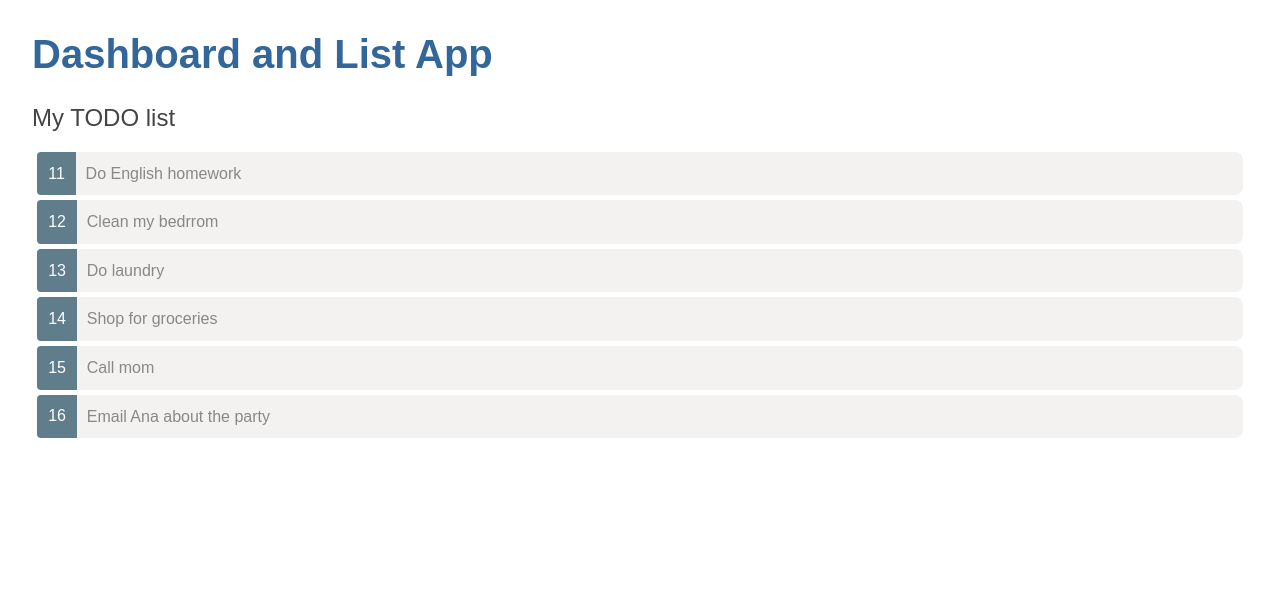
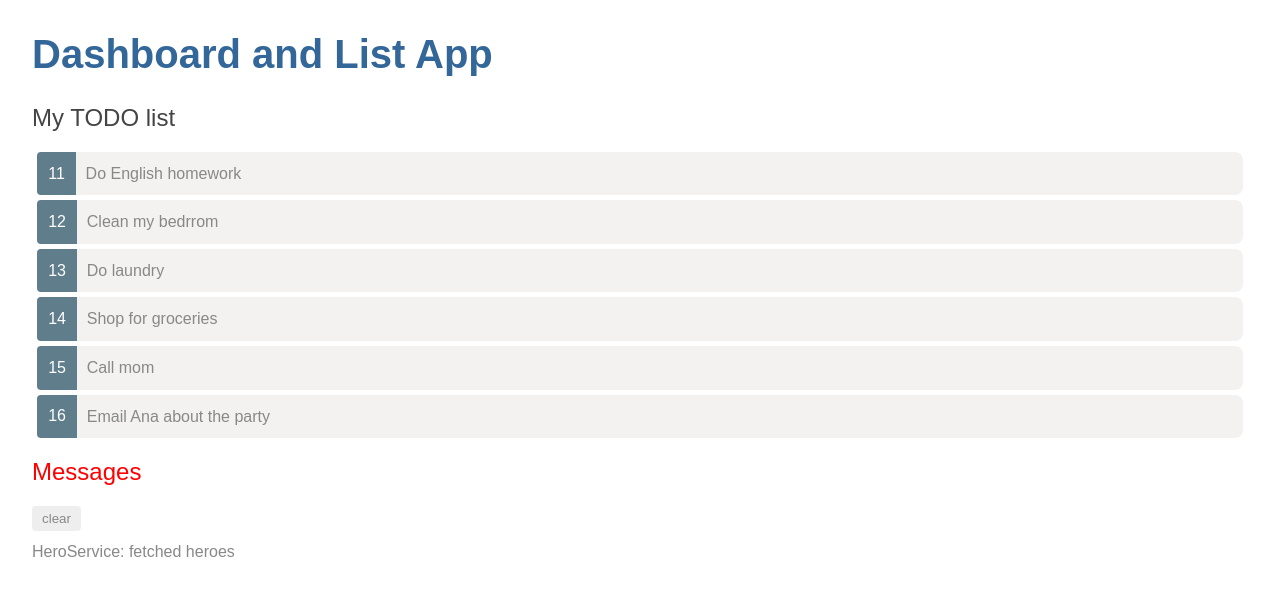
Before and after one commit to tuttiq/my-angular-app, an Angular app: page / in a window 1280 px wide. Shown: the top 596 px of the page. Built offline with nearby package versions, Linux system fonts and the light colour scheme.

Commit message:
add messages service and component

```diff
--- a/src/app/app.component.html
+++ b/src/app/app.component.html
@@ -1,3 +1,4 @@
 <h1> {{ title }} </h1>
 
 <app-items></app-items>
+<app-messages></app-messages>
--- a/src/app/app.module.ts
+++ b/src/app/app.module.ts
@@ -5,12 +5,14 @@
 import { AppComponent } from './app.component';
 import { ItemsComponent } from './items/items.component';
 import { ItemDetailComponent } from './item-detail/item-detail.component';
+import { MessagesComponent } from './messages/messages.component';
 
 @NgModule({
   declarations: [
     AppComponent,
     ItemsComponent,
-    ItemDetailComponent
+    ItemDetailComponent,
+    MessagesComponent
   ],
   imports: [
     BrowserModule,
--- a/src/app/items.service.ts
+++ b/src/app/items.service.ts
@@ -1,5 +1,7 @@
 import { Injectable } from '@angular/core';
 import { Observable, of } from 'rxjs';
+
+import { MessageService } from './message.service';
 import { Item } from './item';
 import { ITEMS } from './mock-data';
 
@@ -7,9 +9,11 @@
   providedIn: 'root'
 })
 export class ItemsService {
-  constructor() { }
+  constructor(private messageService: MessageService) { }
 
   getItems(): Observable<Item[]> {
+    // TODO: send the message _after_ fetching the heroes
+    this.messageService.add('HeroService: fetched heroes');
     return of(ITEMS);
   }
 }
--- /dev/null
+++ b/src/app/message.service.ts
@@ -0,0 +1,16 @@
+import { Injectable } from '@angular/core';
+
+@Injectable({
+  providedIn: 'root'
+})
+export class MessageService {
+  messages: string[] = [];
+
+  add(message: string) {
+    this.messages.push(message);
+  }
+
+  clear() {
+    this.messages = [];
+  }
+}
--- /dev/null
+++ b/src/app/messages/messages.component.css
@@ -0,0 +1,34 @@
+h2 {
+  color: red;
+  font-family: Arial, Helvetica, sans-serif;
+  font-weight: lighter;
+}
+body {
+  margin: 2em;
+}
+body, input[text], button {
+  color: crimson;
+  font-family: Cambria, Georgia;
+}
+
+button.clear {
+  font-family: Arial;
+  background-color: #eee;
+  border: none;
+  padding: 5px 10px;
+  border-radius: 4px;
+  cursor: pointer;
+  cursor: hand;
+}
+button:hover {
+  background-color: #cfd8dc;
+}
+button:disabled {
+  background-color: #eee;
+  color: #aaa;
+  cursor: auto;
+}
+button.clear {
+  color: #888;
+  margin-bottom: 12px;
+}
--- /dev/null
+++ b/src/app/messages/messages.component.html
@@ -0,0 +1,5 @@
+<div *ngIf="messageService.messages.length">
+  <h2>Messages</h2>
+  <button class="clear" (click)="messageService.clear()">clear</button>
+  <div *ngFor="let message of messageService.messages">{{message}}</div>
+</div>
--- /dev/null
+++ b/src/app/messages/messages.component.ts
@@ -0,0 +1,16 @@
+import { Component, OnInit } from '@angular/core';
+import { MessageService } from '../message.service';
+
+@Component({
+  selector: 'app-messages',
+  templateUrl: './messages.component.html',
+  styleUrls: ['./messages.component.css']
+})
+export class MessagesComponent implements OnInit {
+
+  constructor(public messageService: MessageService) { }
+
+  ngOnInit() {
+  }
+
+}
```
Also changed, not shown: 2 other files (tests, documents, lock files or other folders).
